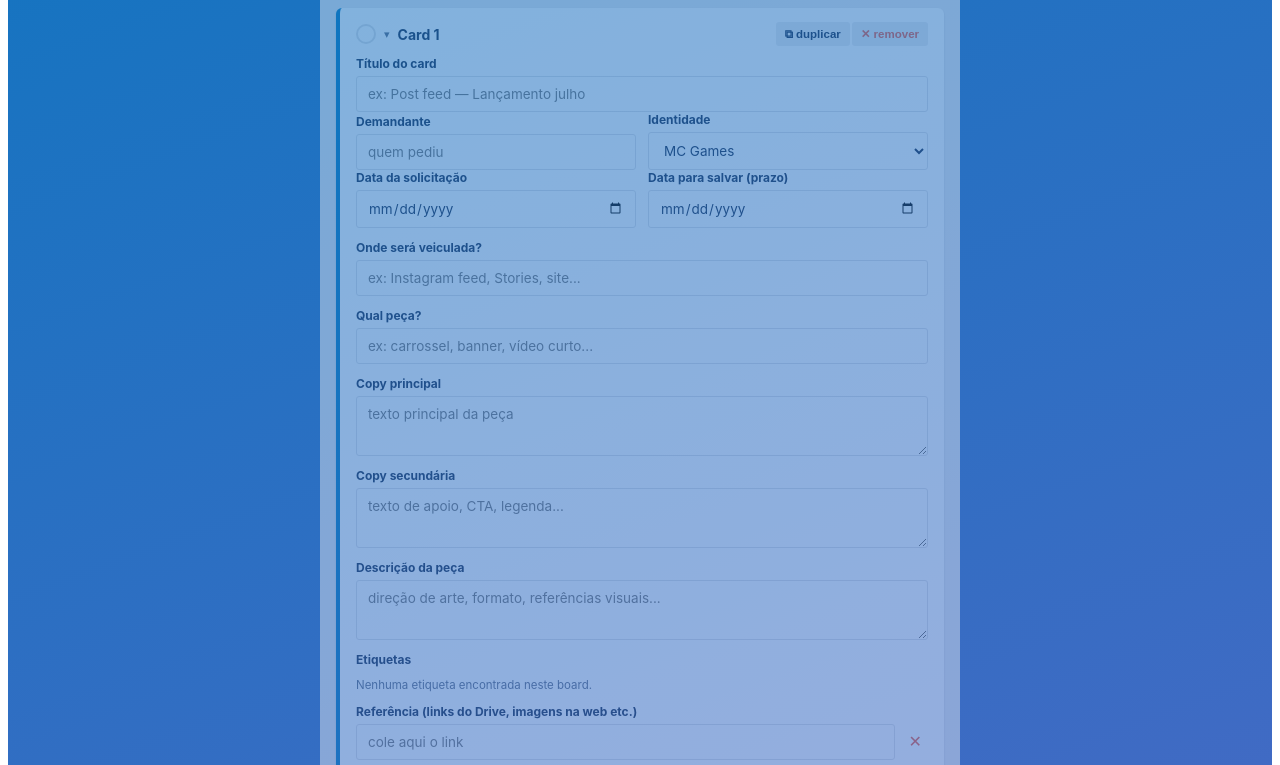
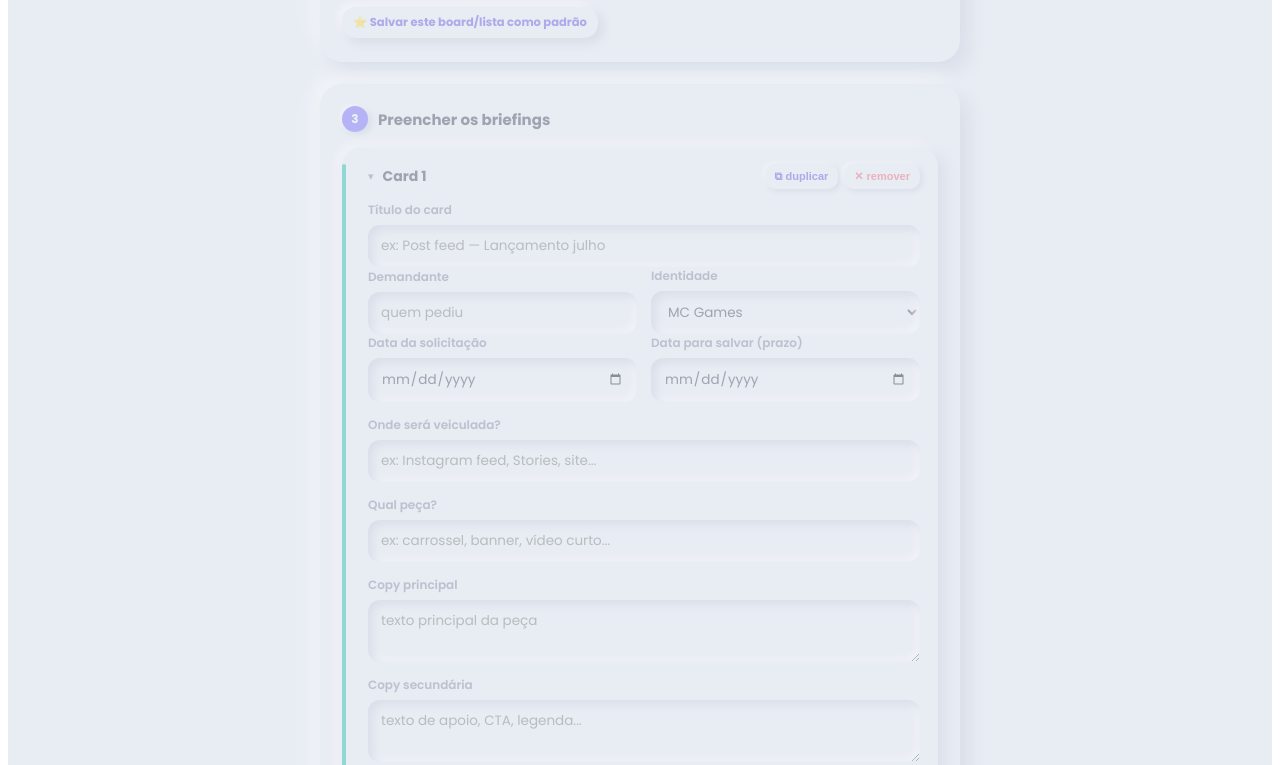
Before and after one commit to Devopsjjoao/briefing-trello, a plain HTML site: page index.html in a window 1280 px wide. Shown: the part 693-1458 px from the top of the page. Drawn offline with Linux system fonts and the light colour scheme.

Commit message:
Visual neumorfico suave 3D

```diff
--- a/index.html
+++ b/index.html
@@ -1,189 +1,223 @@
 <style>
+  @import url('https://fonts.googleapis.com/css2?family=Poppins:wght@400;500;600;700;800&display=swap');
+
   :root{
-    --ink:#172b4d;
-    --muted:#5e6c84;
-    --page-bg-a:#0079BF;
-    --page-bg-b:#5067C5;
-    --panel:#ebecf0;
-    --card:#ffffff;
-    --line:#dfe1e6;
-    --blue:#0079BF;
-    --blue-dark:#026aa7;
-    --green:#61bd4f;
-    --purple:#6a4c93;
-    --danger:#eb5a46;
-    --pill-bg:rgba(9,30,66,.08);
-    --pill-bg-hover:rgba(9,30,66,.16);
-    --font-body: -apple-system, "Segoe UI", Roboto, Helvetica, Arial, sans-serif;
+    --bg:#e8ecf3;
+    --shadow-dark:#c3cbdb;
+    --shadow-light:#ffffff;
+    --ink:#33394d;
+    --muted:#7b839a;
+    --accent:#6d5dfc;
+    --accent-dark:#5847e0;
+    --accent-soft:#eceaff;
+    --identity-b:#12b8a6;
+    --identity-b-soft:#e2f9f6;
+    --danger:#ef5a6f;
+    --danger-soft:#fdecee;
+    --ok:#1fb37a;
+    --ok-soft:#e4f9f0;
+    --font: 'Poppins', -apple-system, "Segoe UI", sans-serif;
   }
   *{box-sizing:border-box;}
   .briefing-app{
-    font-family:var(--font-body);
+    font-family:var(--font);
     color:var(--ink);
-    padding:32px 20px 60px;
+    padding:36px 20px 70px;
     min-height:100%;
-    background:linear-gradient(160deg, var(--page-bg-a), var(--page-bg-b));
+    background:var(--bg);
   }
   .briefing-app .wrap{max-width:640px;margin:0 auto;}
   .briefing-app .eyebrow{
-    font-size:11px;letter-spacing:.08em;text-transform:uppercase;
-    color:rgba(255,255,255,.85);font-weight:700;margin-bottom:8px;
+    font-size:11px;letter-spacing:.12em;text-transform:uppercase;
+    color:var(--accent-dark);font-weight:700;margin-bottom:8px;
     display:flex;align-items:center;gap:8px;
   }
   .briefing-app .eyebrow::before{
-    content:"";width:8px;height:8px;border-radius:2px;background:#fff;display:inline-block;
+    content:"";width:8px;height:8px;border-radius:50%;background:var(--accent);display:inline-block;
+    box-shadow:0 0 0 4px var(--accent-soft);
   }
   .briefing-app h1{
-    font-family:var(--font-body);
-    font-size:28px;font-weight:800;margin:0 0 4px;letter-spacing:-.01em;
-    color:#fff;
+    font-family:var(--font);
+    font-size:30px;font-weight:800;margin:0 0 6px;letter-spacing:-.01em;
+    color:var(--ink);
   }
-  .briefing-app .sub{color:rgba(255,255,255,.85);font-size:14px;margin-bottom:24px;}
+  .briefing-app .sub{color:var(--muted);font-size:14px;margin-bottom:28px;font-weight:500;}
 
+  /* ---- superfícies neumórficas ---- */
   .briefing-app .panel{
-    background:var(--panel);border:none;border-radius:8px;
-    padding:16px 16px 20px;margin-bottom:16px;
-    box-shadow:0 1px 0 rgba(9,30,66,.25);
+    background:var(--bg);border:none;border-radius:22px;
+    padding:22px 22px 24px;margin-bottom:22px;
+    box-shadow:9px 9px 18px var(--shadow-dark), -9px -9px 18px var(--shadow-light);
   }
   .briefing-app .panel h2{
-    font-family:var(--font-body);font-size:14px;font-weight:700;margin:0 0 14px;
-    display:flex;align-items:center;gap:8px;color:var(--ink);
+    font-family:var(--font);font-size:15px;font-weight:700;margin:0 0 16px;
+    display:flex;align-items:center;gap:10px;color:var(--ink);
   }
   .briefing-app .panel h2 .num{
-    width:20px;height:20px;border-radius:4px;background:var(--blue);color:#fff;
-    font-size:11px;display:flex;align-items:center;justify-content:center;font-family:var(--font-body);font-weight:700;
+    width:26px;height:26px;border-radius:50%;background:var(--accent);color:#fff;
+    font-size:12px;display:flex;align-items:center;justify-content:center;font-family:var(--font);font-weight:700;
+    box-shadow:3px 3px 6px var(--shadow-dark), -2px -2px 5px var(--shadow-light);
   }
   .briefing-app label{
-    display:block;font-size:12px;font-weight:700;color:var(--ink);margin:12px 0 5px;
+    display:block;font-size:12px;font-weight:600;color:var(--muted);margin:14px 0 6px;
   }
   .briefing-app label:first-of-type{margin-top:0;}
+
   .briefing-app input[type=text],
   .briefing-app input[type=password],
   .briefing-app input[type=date],
   .briefing-app select,
   .briefing-app textarea{
-    width:100%;padding:9px 11px;border:1px solid var(--line);border-radius:3px;
-    font-family:var(--font-body);font-size:13.5px;background:var(--card);color:var(--ink);
+    width:100%;padding:11px 13px;border:none;border-radius:12px;
+    font-family:var(--font);font-size:13.5px;background:var(--bg);color:var(--ink);
     outline:none;transition:box-shadow .15s;
-    box-shadow:inset 0 0 0 0 var(--blue);
+    box-shadow:inset 4px 4px 8px var(--shadow-dark), inset -4px -4px 8px var(--shadow-light);
   }
   .briefing-app input:focus,.briefing-app select:focus,.briefing-app textarea:focus{
-    border-color:var(--blue);box-shadow:0 0 0 1px var(--blue);
+    box-shadow:inset 3px 3px 6px var(--shadow-dark), inset -3px -3px 6px var(--shadow-light), 0 0 0 2px var(--accent-soft);
   }
   .briefing-app textarea{resize:vertical;min-height:60px;}
-  .briefing-app .row2{display:grid;grid-template-columns:1fr 1fr;gap:12px;align-items:end;}
-  .briefing-app .hint{font-size:11.5px;color:var(--muted);margin-top:6px;}
-  .briefing-app .hint a{color:var(--blue-dark);}
+  .briefing-app .row2{display:grid;grid-template-columns:1fr 1fr;gap:14px;align-items:end;}
+  .briefing-app .hint{font-size:11.5px;color:var(--muted);margin-top:8px;}
+  .briefing-app .hint a{color:var(--accent-dark);}
 
   .briefing-app .remember{
-    display:flex;align-items:center;gap:7px;margin-top:14px;font-size:12px;color:var(--muted);
+    display:flex;align-items:center;gap:8px;margin-top:16px;font-size:12px;color:var(--muted);
   }
   .briefing-app .remember input{width:auto;}
 
+  /* ---- botões com profundidade ---- */
   .briefing-app .btn{
-    appearance:none;border:none;cursor:pointer;font-family:var(--font-body);font-weight:600;
-    font-size:13.5px;border-radius:3px;padding:9px 14px;transition:background .12s;
+    appearance:none;border:none;cursor:pointer;font-family:var(--font);font-weight:700;
+    font-size:13.5px;border-radius:14px;padding:11px 18px;color:var(--ink);
+    background:var(--bg);
+    box-shadow:5px 5px 10px var(--shadow-dark), -5px -5px 10px var(--shadow-light);
+    transition:box-shadow .12s, transform .08s;
   }
-  .briefing-app .btn:active{transform:translateY(1px);}
-  .briefing-app .btn-primary{background:var(--blue);color:#fff;width:100%;font-size:14.5px;font-weight:700;padding:10px;margin-top:6px;}
-  .briefing-app .btn-primary:hover{background:var(--blue-dark);}
-  .briefing-app .btn-primary:disabled{background:#a5adba;cursor:not-allowed;}
-  .briefing-app .btn-ghost{background:var(--pill-bg);color:var(--ink);border:none;padding:8px 12px;font-size:12.5px;}
-  .briefing-app .btn-ghost:hover{background:var(--pill-bg-hover);}
-  .briefing-app .btn-small{padding:6px 10px;font-size:11.5px;}
+  .briefing-app .btn:active{
+    box-shadow:inset 3px 3px 6px var(--shadow-dark), inset -3px -3px 6px var(--shadow-light);
+    transform:translateY(1px);
+  }
+  .briefing-app .btn-primary{
+    background:linear-gradient(145deg, var(--accent), var(--accent-dark));
+    color:#fff;width:100%;font-size:14.5px;padding:14px;margin-top:8px;
+    box-shadow:6px 6px 14px rgba(93,71,224,.35), -4px -4px 10px rgba(255,255,255,.5);
+  }
+  .briefing-app .btn-primary:hover{filter:brightness(1.05);}
+  .briefing-app .btn-primary:active{
+    box-shadow:inset 3px 3px 8px rgba(0,0,0,.25);
+    transform:translateY(1px);
+  }
+  .briefing-app .btn-primary:disabled{background:#b7bccb;color:#fff;box-shadow:none;cursor:not-allowed;}
+  .briefing-app .btn-ghost{color:var(--accent-dark);padding:9px 13px;font-size:12.5px;}
+  .briefing-app .btn-small{padding:7px 11px;font-size:11.5px;}
 
   .briefing-app .status{
-    margin-top:14px;padding:10px 13px;border-radius:3px;font-size:13px;display:none;
+    margin-top:16px;padding:12px 15px;border-radius:12px;font-size:13px;display:none;
+    box-shadow:inset 2px 2px 5px var(--shadow-dark), inset -2px -2px 5px var(--shadow-light);
   }
   .briefing-app .status.show{display:block;}
-  .briefing-app .status.ok{background:#e3fcef;color:#216e4e;border:1px solid #baf3db;}
-  .briefing-app .status.err{background:#ffebe6;color:#ae2a19;border:1px solid #ffbdad;}
+  .briefing-app .status.ok{background:var(--ok-soft);color:#0f7a54;}
+  .briefing-app .status.err{background:var(--danger-soft);color:#b8354a;}
   .briefing-app .status a{color:inherit;font-weight:700;}
 
-  .briefing-app .locked{opacity:.45;pointer-events:none;}
-  .briefing-app .divider{height:1px;background:var(--line);margin:16px 0;}
+  .briefing-app .locked{opacity:.4;pointer-events:none;}
+  .briefing-app .divider{height:1px;background:var(--shadow-dark);margin:18px 0;opacity:.6;}
   .briefing-app .badge{
-    font-size:10.5px;background:#e3fcef;color:#216e4e;padding:2px 8px;border-radius:10px;font-weight:700;letter-spacing:.02em;
+    font-size:10.5px;background:var(--ok-soft);color:#0f7a54;padding:3px 10px;border-radius:20px;font-weight:700;letter-spacing:.02em;
   }
   .briefing-app .item-row{
-    display:flex;align-items:center;gap:8px;margin-bottom:8px;
+    display:flex;align-items:center;gap:8px;margin-bottom:10px;
   }
   .briefing-app .item-row input[type=text]{flex:1;}
   .briefing-app .item-row .chip{
-    flex:1;display:flex;align-items:center;gap:8px;background:var(--card);border:1px solid var(--line);
-    border-radius:3px;padding:8px 11px;font-size:13px;color:var(--ink);
+    flex:1;display:flex;align-items:center;gap:9px;background:var(--bg);border:none;
+    border-radius:12px;padding:9px 12px;font-size:13px;color:var(--ink);
+    box-shadow:3px 3px 7px var(--shadow-dark), -3px -3px 7px var(--shadow-light);
   }
   .briefing-app .item-row .chip img{
-    width:28px;height:28px;object-fit:cover;border-radius:3px;flex-shrink:0;
+    width:30px;height:30px;object-fit:cover;border-radius:8px;flex-shrink:0;
   }
   .briefing-app .remove-x{
-    background:none;border:none;cursor:pointer;color:var(--danger);font-size:16px;line-height:1;
-    padding:4px 6px;flex-shrink:0;
+    background:var(--bg);border:none;cursor:pointer;color:var(--danger);font-size:14px;line-height:1;
+    padding:7px 9px;flex-shrink:0;border-radius:10px;
+    box-shadow:3px 3px 6px var(--shadow-dark), -3px -3px 6px var(--shadow-light);
   }
+  .briefing-app .remove-x:active{box-shadow:inset 2px 2px 4px var(--shadow-dark), inset -2px -2px 4px var(--shadow-light);}
+
+  /* ---- cards de briefing ---- */
   .briefing-app .briefing-block{
-    background:var(--card);
-    border-radius:6px;
-    padding:14px 16px 16px;
-    margin-top:12px;
-    border-left:4px solid var(--blue);
-    box-shadow:0 1px 2px rgba(9,30,66,.15);
+    background:var(--bg);
+    border-radius:18px;
+    padding:16px 18px 18px;
+    margin-top:16px;
+    box-shadow:6px 6px 14px var(--shadow-dark), -6px -6px 14px var(--shadow-light);
+    position:relative;
   }
   .briefing-app .briefing-block:first-child{margin-top:0;}
-  .briefing-app .briefing-block.identity-mcgames{border-left-color:var(--blue);}
-  .briefing-app .briefing-block.identity-playbet{border-left-color:var(--purple);}
+  .briefing-app .briefing-block::before{
+    content:"";position:absolute;left:0;top:16px;bottom:16px;width:4px;border-radius:4px;
+    background:var(--identity-b);
+  }
+  .briefing-app .briefing-block.identity-playbet::before{background:var(--accent);}
   .briefing-app .block-header{
     display:flex;justify-content:space-between;align-items:center;margin-bottom:2px;
-    cursor:pointer;user-select:none;gap:8px;
+    cursor:pointer;user-select:none;gap:8px;padding-left:8px;
   }
-  .briefing-app .block-header-left{display:flex;align-items:center;gap:8px;min-width:0;overflow:hidden;}
-  .briefing-app .block-header-left::before{
-    content:"";width:16px;height:16px;border-radius:50%;border:2px solid var(--line);flex-shrink:0;
-  }
+  .briefing-app .block-header-left{display:flex;align-items:center;gap:9px;min-width:0;overflow:hidden;}
   .briefing-app .block-chevron{
     font-size:11px;color:var(--muted);transition:transform .15s;flex-shrink:0;
   }
   .briefing-app .briefing-block.collapsed .block-chevron{transform:rotate(-90deg);}
   .briefing-app .block-title{
-    font-family:var(--font-body);font-weight:700;font-size:14px;color:var(--ink);flex-shrink:0;
+    font-family:var(--font);font-weight:700;font-size:14px;color:var(--ink);flex-shrink:0;
   }
   .briefing-app .block-summary{
     font-size:12px;color:var(--muted);overflow:hidden;text-overflow:ellipsis;white-space:nowrap;
   }
-  .briefing-app .block-body{display:block;padding-top:8px;}
+  .briefing-app .block-body{display:block;padding-top:10px;padding-left:8px;}
   .briefing-app .briefing-block.collapsed .block-body{display:none;}
-  .briefing-app .block-actions{display:flex;gap:2px;flex-shrink:0;}
+  .briefing-app .block-actions{display:flex;gap:6px;flex-shrink:0;}
   .briefing-app .dup-block-btn{
-    background:var(--pill-bg);border:none;color:var(--ink);font-size:11.5px;cursor:pointer;font-weight:600;
-    padding:5px 9px;border-radius:3px;flex-shrink:0;white-space:nowrap;
+    background:var(--bg);border:none;color:var(--accent-dark);font-size:11px;cursor:pointer;font-weight:700;
+    padding:6px 10px;border-radius:10px;flex-shrink:0;white-space:nowrap;
+    box-shadow:2px 2px 5px var(--shadow-dark), -2px -2px 5px var(--shadow-light);
   }
-  .briefing-app .dup-block-btn:hover{background:var(--pill-bg-hover);}
+  .briefing-app .dup-block-btn:active{box-shadow:inset 2px 2px 4px var(--shadow-dark), inset -2px -2px 4px var(--shadow-light);}
   .briefing-app .remove-block-x{
-    background:var(--pill-bg);border:none;color:var(--danger);font-size:11.5px;cursor:pointer;font-weight:600;
-    padding:5px 9px;border-radius:3px;flex-shrink:0;white-space:nowrap;
+    background:var(--bg);border:none;color:var(--danger);font-size:11px;cursor:pointer;font-weight:700;
+    padding:6px 10px;border-radius:10px;flex-shrink:0;white-space:nowrap;
+    box-shadow:2px 2px 5px var(--shadow-dark), -2px -2px 5px var(--shadow-light);
   }
-  .briefing-app .remove-block-x:hover{background:var(--pill-bg-hover);}
-  .briefing-app #btnAddBlock{margin-top:12px;width:100%;text-align:center;}
+  .briefing-app .remove-block-x:active{box-shadow:inset 2px 2px 4px var(--shadow-dark), inset -2px -2px 4px var(--shadow-light);}
+  .briefing-app #btnAddBlock{margin-top:14px;width:100%;text-align:center;}
 
+  /* ---- etiquetas ---- */
   .briefing-app .label-chip{
-    display:inline-flex;align-items:center;gap:0;height:22px;border-radius:3px;
-    font-size:12px;font-weight:700;cursor:pointer;margin:0 6px 6px 0;overflow:hidden;
-    border:2px solid transparent;background:#dcdfe4;color:#44546f;padding:0 8px;
+    display:inline-flex;align-items:center;height:26px;border-radius:13px;
+    font-size:12px;font-weight:700;cursor:pointer;margin:0 8px 8px 0;padding:0 12px;
+    background:var(--bg);color:var(--muted);
+    box-shadow:3px 3px 6px var(--shadow-dark), -3px -3px 6px var(--shadow-light);
+    transition:box-shadow .12s, color .12s;
   }
   .briefing-app .label-chip input{display:none;}
-  .briefing-app .label-chip .dot{display:none;}
-  .briefing-app .label-chip.selected{color:#fff;}
-  .briefing-app .labelList{display:flex;flex-wrap:wrap;margin:4px 0 4px;}
+  .briefing-app .label-chip.selected{
+    color:#fff;
+    box-shadow:inset 2px 2px 5px rgba(0,0,0,.25), inset -1px -1px 3px rgba(255,255,255,.2);
+  }
+  .briefing-app .labelList{display:flex;flex-wrap:wrap;margin:6px 0 4px;}
 
   .briefing-app .checkbox-row{
-    display:flex;align-items:center;gap:8px;font-size:12.5px;font-weight:400;margin-top:14px;cursor:pointer;
+    display:flex;align-items:center;gap:9px;font-size:12.5px;font-weight:500;margin-top:16px;cursor:pointer;color:var(--muted);
   }
   .briefing-app .checkbox-row input{width:auto;margin:0;}
 
   .briefing-app .history-item{
-    font-size:13px;padding:7px 0;border-bottom:1px solid var(--line);display:flex;justify-content:space-between;gap:10px;
+    font-size:13px;padding:9px 4px;border-radius:10px;margin-bottom:6px;
+    display:flex;justify-content:space-between;gap:10px;
+    box-shadow:2px 2px 5px var(--shadow-dark), -2px -2px 5px var(--shadow-light);
   }
-  .briefing-app .history-item:last-child{border-bottom:none;}
-  .briefing-app .history-item a{color:var(--blue-dark);font-weight:600;}
+  .briefing-app .history-item a{color:var(--accent-dark);font-weight:700;}
   .briefing-app .hist-date{color:var(--muted);font-size:11px;white-space:nowrap;flex-shrink:0;}
 </style>
 
@@ -422,12 +456,10 @@
         if(cb.checked){
           wrap.classList.add('selected');
           wrap.style.background = color;
-          wrap.style.borderColor = color;
         } else {
           wrap.classList.remove('selected');
-          wrap.style.background = color + '33';
-          wrap.style.borderColor = 'transparent';
-          wrap.style.color = '#172b4d';
+          wrap.style.background = '';
+          wrap.style.color = '';
         }
       }
       paint();
```
